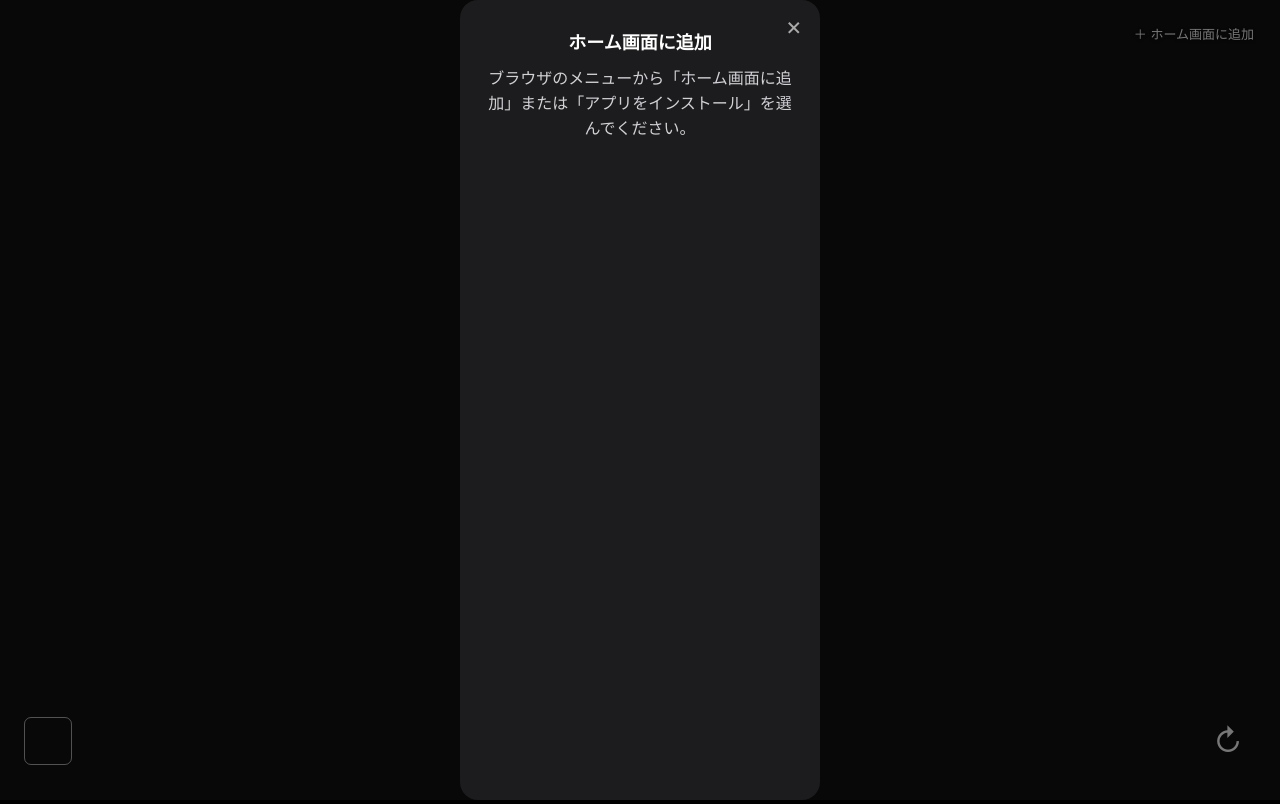
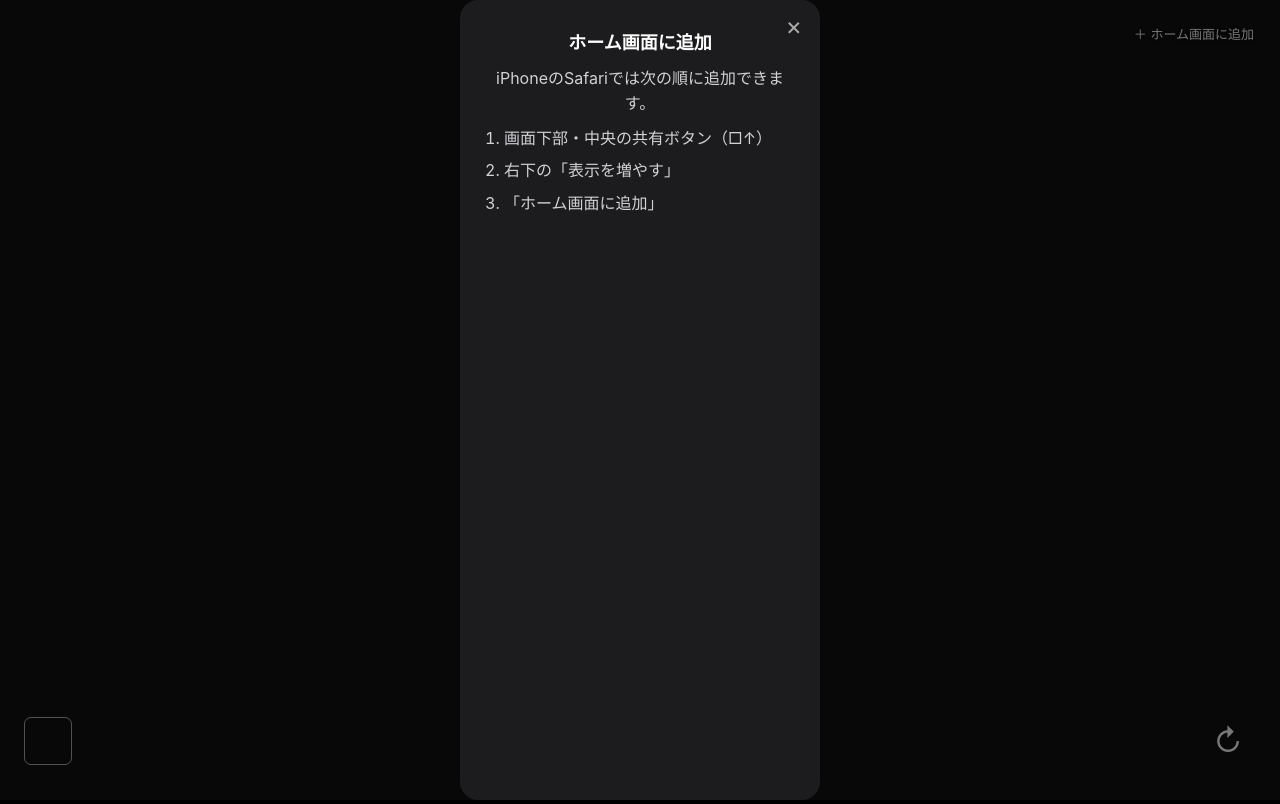
Before and after one commit to GreatGeneralX/camera, a website built with Vite: page index.html in a window 1280 px wide. Both pictures are taken after a click on the button "＋ ホーム画面に追加". Built offline with nearby package versions, Linux system fonts and the light colour scheme; no server answers.

Commit message:
Clarify iOS home screen installation steps

```diff
--- a/app.js
+++ b/app.js
@@ -41,9 +41,9 @@ async function installApp() {
     deferredInstallPrompt = undefined;
     return;
   }
-  installInstructions.textContent = isIOS
-    ? 'Safari下部の共有ボタンを押し、「ホーム画面に追加」を選んでください。'
-    : 'ブラウザのメニューから「ホーム画面に追加」または「アプリをインストール」を選んでください。';
+  installInstructions.innerHTML = isIOS
+    ? `<p>Safariで次の順にタップしてください。</p><ol><li>画面下部・中央の共有ボタン（□↑）</li><li>右下の「表示を増やす」</li><li>「ホーム画面に追加」</li></ol>`
+    : `<p>iPhoneのSafariでは次の順に追加できます。</p><ol><li>画面下部・中央の共有ボタン（□↑）</li><li>右下の「表示を増やす」</li><li>「ホーム画面に追加」</li></ol>`;
   installDialog.showModal();
 }
 
--- a/index.html
+++ b/index.html
@@ -38,7 +38,7 @@
     <dialog id="install-dialog" class="install-dialog">
       <button id="close-install" class="close-install" aria-label="閉じる">×</button>
       <h2>ホーム画面に追加</h2>
-      <p id="install-instructions"></p>
+      <div id="install-instructions" class="install-instructions"></div>
     </dialog>
     <script type="module" src="app.js"></script>
   </body>
--- a/style.css
+++ b/style.css
@@ -29,5 +29,8 @@ dialog::backdrop { background: #000; }
 .install-dialog { width: min(calc(100% - 40px), 360px); margin: auto; padding: 28px 22px 22px; border: 0; border-radius: 18px; background: #1c1c1e; color: #fff; text-align: center; }
 .install-dialog::backdrop { background: #0008; }
 .install-dialog h2 { margin: 0 0 12px; font-size: 18px; }
-.install-dialog p { margin: 0; color: #d1d1d6; line-height: 1.55; }
+.install-instructions { color: #d1d1d6; line-height: 1.55; text-align: left; }
+.install-instructions p { margin: 0 0 10px; text-align: center; }
+.install-instructions ol { margin: 0; padding-left: 22px; }
+.install-instructions li + li { margin-top: 8px; }
 .close-install { position: absolute; top: 10px; right: 12px; border: 0; background: transparent; color: #aaa; font-size: 25px; }
```
